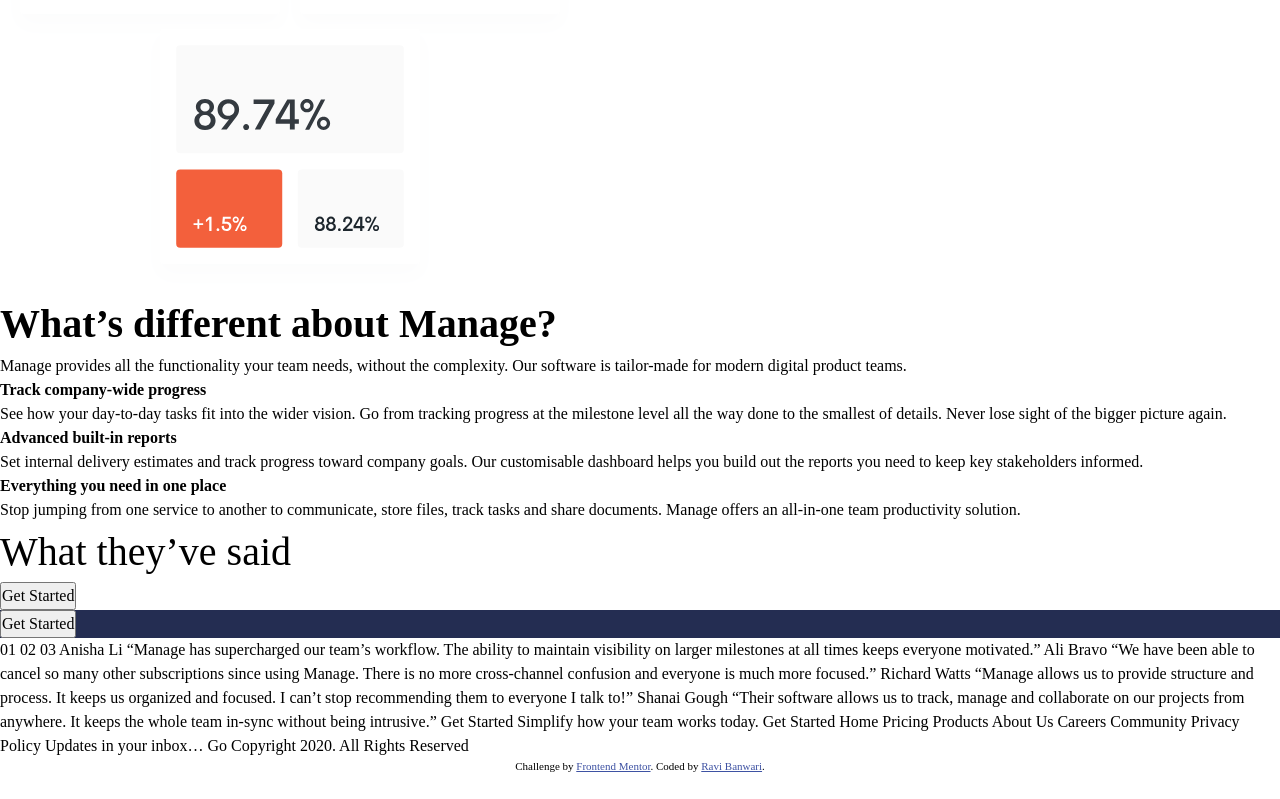
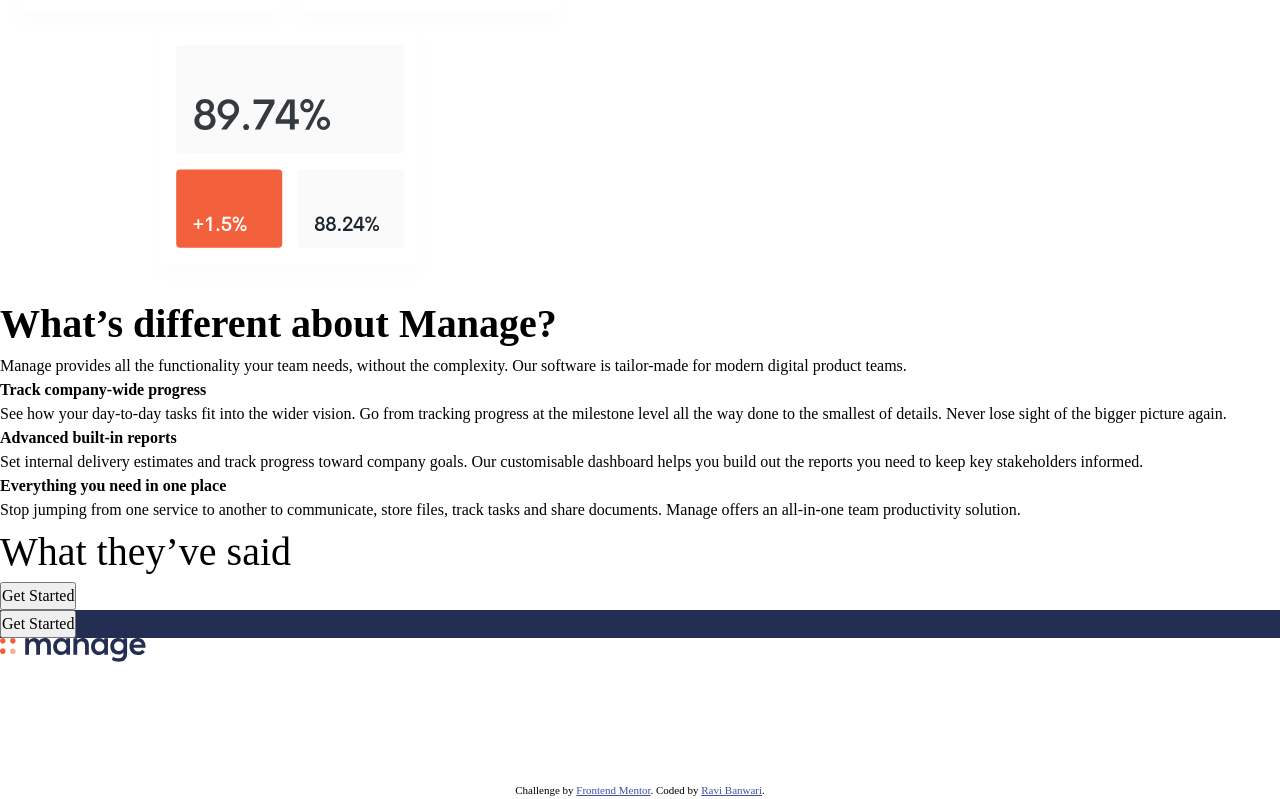
Before and after one commit to Flammendeingo-85/manage-landing-page-master, a plain HTML site: page index.html in a window 1280 px wide. Shown: the part 539-1338 px from the top of the page. Before the commit the page ends 1314 px from the top, so only its background shows below. Drawn offline with Linux system fonts and the light colour scheme.

Commit message:
added content for Footer

```diff
--- a/index.html
+++ b/index.html
@@ -128,25 +128,62 @@
     <footer class="bg-neutral-900 text-neutral-100">
       <div class="container">
         <div class="even-columns">
-          <div></div>
+          <div>
+            <a href="#"><img src="./images/logo.svg" alt="logo of Manage"></a>
+            <ul role="list" aria-label="Social Links">
+              <ul>
+                <li><a aria-label="facebook" href="#"></a></li>
+                <li><a aria-label="youtube" href="#"></a></li>
+                <li><a aria-label="twitter" href="#"></a></li>
+                <li><a aria-label="pinterest" href="#"></a></li>
+                <li><a aria-label="instagram" href="#"></a></li>
+              </ul>
+            </ul>
+          </div>
           <div></div>
           <div></div>
         </div>
       </div>
     </footer>
 
-    01 02 03 Anisha Li “Manage has supercharged our team’s workflow. The ability
+    <!--
+    01
+    02
+    03
+    Anisha Li “Manage has supercharged our team’s workflow. The ability
     to maintain visibility on larger milestones at all times keeps everyone
-    motivated.” Ali Bravo “We have been able to cancel so many other
+    motivated.”
+
+    Ali Bravo “We have been able to cancel so many other
     subscriptions since using Manage. There is no more cross-channel confusion
-    and everyone is much more focused.” Richard Watts “Manage allows us to
+    and everyone is much more focused.”
+
+    Richard Watts “Manage allows us to
     provide structure and process. It keeps us organized and focused. I can’t
-    stop recommending them to everyone I talk to!” Shanai Gough “Their software
+    stop recommending them to everyone I talk to!”
+
+    Shanai Gough “Their software
     allows us to track, manage and collaborate on our projects from anywhere. It
-    keeps the whole team in-sync without being intrusive.” Get Started Simplify
-    how your team works today. Get Started Home Pricing Products About Us
-    Careers Community Privacy Policy Updates in your inbox… Go Copyright 2020.
+    keeps the whole team in-sync without being intrusive.”
+
+    Get Started
+
+    Simplify how your team works today.
+
+    Get Started
+
+    Home
+    Pricing
+    Products
+    About Us
+    Careers
+    Community
+    Privacy
+    Policy
+    Updates in your inbox… Go
+    Copyright 2020.
     All Rights Reserved
+    -->
 
     <div class="attribution">
       Challenge by
```
